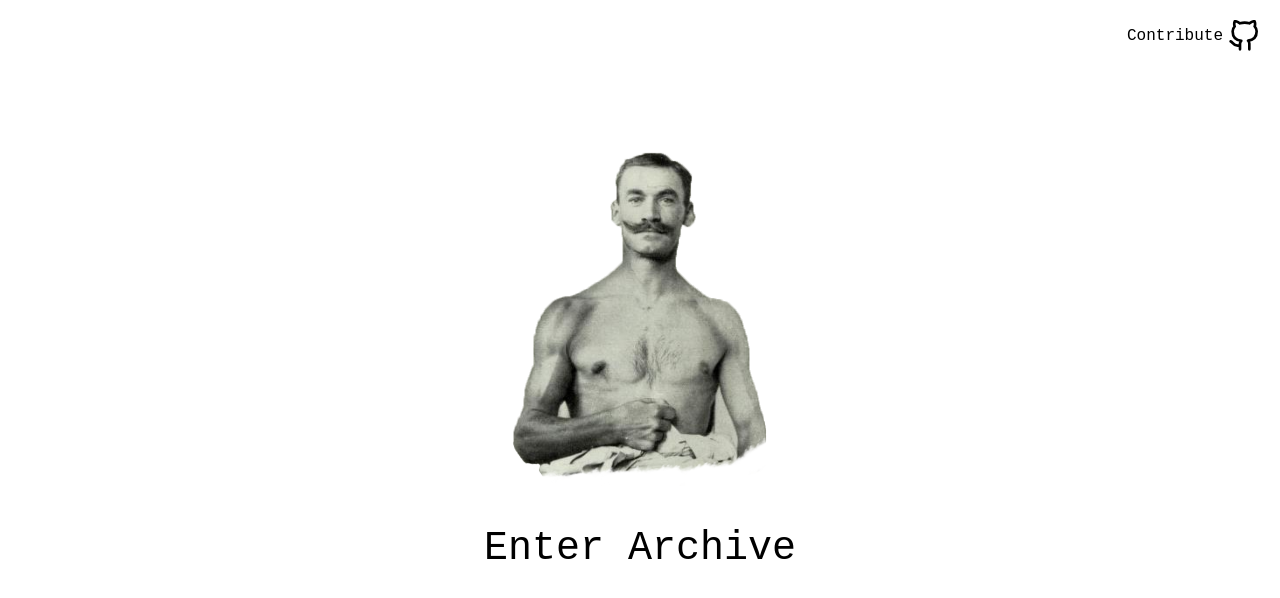
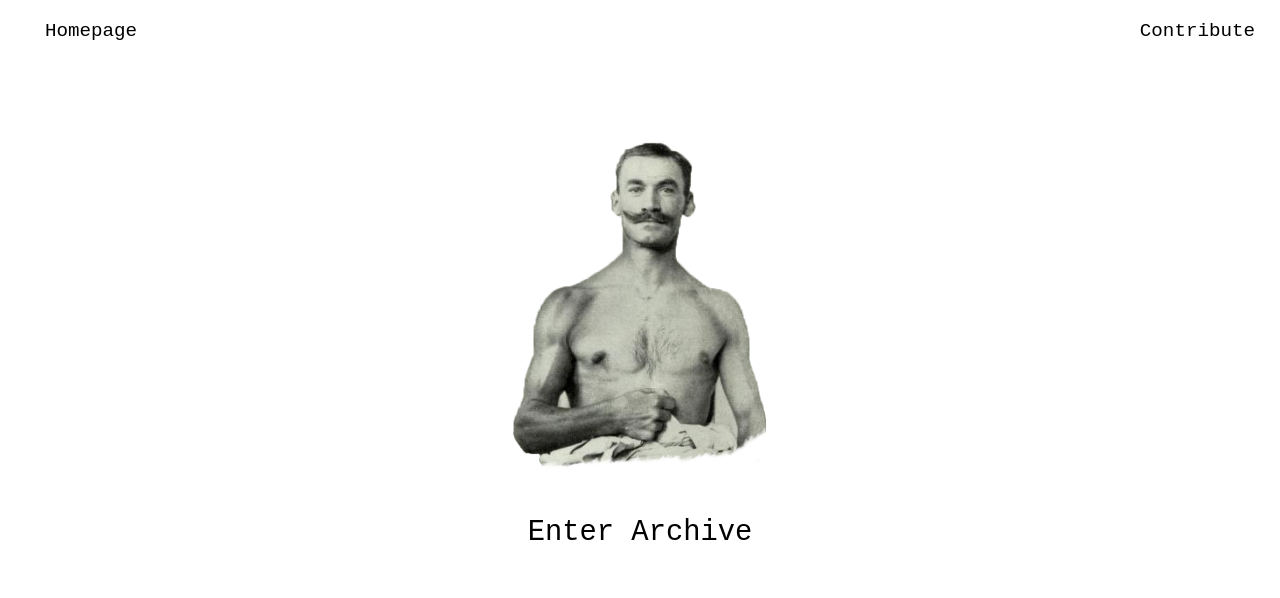
Before and after one commit to youssefmagdyy/exercise-archive, a React (Create React App) app: page / in a window 1280 px wide. Shown: the top 598 px of the page. Built offline with nearby package versions, Linux system fonts and the light colour scheme.

Commit message:
ui updates

```diff
--- a/src/App.css
+++ b/src/App.css
@@ -2,6 +2,7 @@
     margin: 0;
     padding: 0;
     font-family: "Courier New", Courier;
+    font-weight: normal;
 
 }
 
@@ -12,8 +13,14 @@ footer{
     padding: 20px;
 }
 
+iframe {
+    border-radius: 15px;
+    border: 1.5px solid black;
+
+}
 a{
     text-decoration: none;
+    font-size: 1.2rem;
     color: black;
 }
 
@@ -21,23 +28,51 @@ a:hover {
     transform: scale(1.01);
 }
 
+.navbar {
+    display: flex;
+    justify-content: space-between;
+}
 
-.navbar {
+.navbar a {
+    margin-left: 45px;
+    display: flex;
+    justify-content: center;
+    align-items: center;
+}
+
+nav {
     display: flex;
     align-items: center;
     flex-direction: row-reverse;
     padding: 20px;
     color: black;
    }
-.navbar a {
+nav a {
     margin-right: 15px;
     display: flex;
     justify-content: center;
     align-items: center;
 }
-.navbar span {
+nav span {
     margin-right: 5px;
 }
+
+.un {
+    display: inline-block;
+  }
+
+  .un::after {
+    content: '';
+    width: 0px;
+    height: 1px;
+    display: block;
+    background: black;
+    transition: 300ms;
+  }
+
+  .un:hover::after {
+    width: 100%;
+  }
 
 .home {
     display: flex;
@@ -48,8 +83,9 @@ a:hover {
 
 .home a {
     margin-top: 5vh;
-    font-size: 2.5rem;
+    font-size: 1.8rem;
 }
+
 @media (max-width: 325px)
 {
     .home a {
@@ -81,9 +117,9 @@ a:hover {
 
 .all input {
     border-radius: 25px;
-    border: 3.5px solid black;
+    border: 1.5px solid black;
     padding: 10px;
-    font-size: 2rem;
+    font-size: 1.7rem;
     width: 50%;
 }
 
@@ -122,13 +158,13 @@ a:hover {
     display: flex;
     flex-direction: column;
     width: fit-content;
-    background-color: black;
+    /* background-color: black; */
     justify-content: center;
     align-items: center;
-    border-bottom-left-radius: 25px;
+    /* border-bottom-left-radius: 25px;
     border-bottom-right-radius: 25px;
-    border: 5px solid white;
-    border-top: 0px;
+    border: 5px solid rgb(212, 212, 212);
+    border-top: 0px; */
 
 }
 
@@ -137,7 +173,7 @@ a:hover {
     justify-content: center;
     align-items: center;
     flex-direction: column;
-    color: white;
+    color: black;
     margin-top: 20px;
     margin-bottom: 15px;
     line-height: 25px;
@@ -149,7 +185,7 @@ a:hover {
 }
 
 .list span {
-    background-color: white;
+    background-color: rgb(212, 212, 212);
     border-radius: 5px;
     padding: 1px 5px;
     margin-bottom: 5px;
--- a/src/components/All.js
+++ b/src/components/All.js
@@ -8,6 +8,9 @@ const All = () => {
         </input>
         <div className='list'>
             <Exercise/>
+            <Exercise/>
+            <Exercise/>
+            <Exercise/>
         </div>
     </main>
   )
--- a/src/components/Homepage.js
+++ b/src/components/Homepage.js
@@ -5,7 +5,7 @@ const Homepage = () => {
   return (
     <main className='home'>
     <img src='man.png' alt='athletic man'/>
-        <Link to="/all">
+        <Link className='un' to="/all">
             Enter Archive
         </Link>
     </main>
--- a/src/components/Navbar.js
+++ b/src/components/Navbar.js
@@ -1,19 +1,22 @@
 import React from 'react'
 import { FiGithub } from 'react-icons/fi';
+import { Link } from 'react-router-dom';
 
 const Navbar = () => {
   return (
+    <div className='navbar'>
+      <Link to='/' className='nav a'>Homepage</Link>
     <nav className='navbar'>
     <a style={{marginRight:'0px'}} href='https://github.com/youssefmagdyy/exercise-archive/'>
     <span>Contribute</span>
-        <FiGithub  size={'2rem'}/>
+        {/* <FiGithub /> */}
     </a>
     {/* <a href='https://github.com/youssefmagdyy/exercise-archive/'>
     <span>Contribute</span>
         <FiGithub  size={'2rem'}/>
     </a> */}
-
 </nav>
+</div>
   )
 }
 
```
